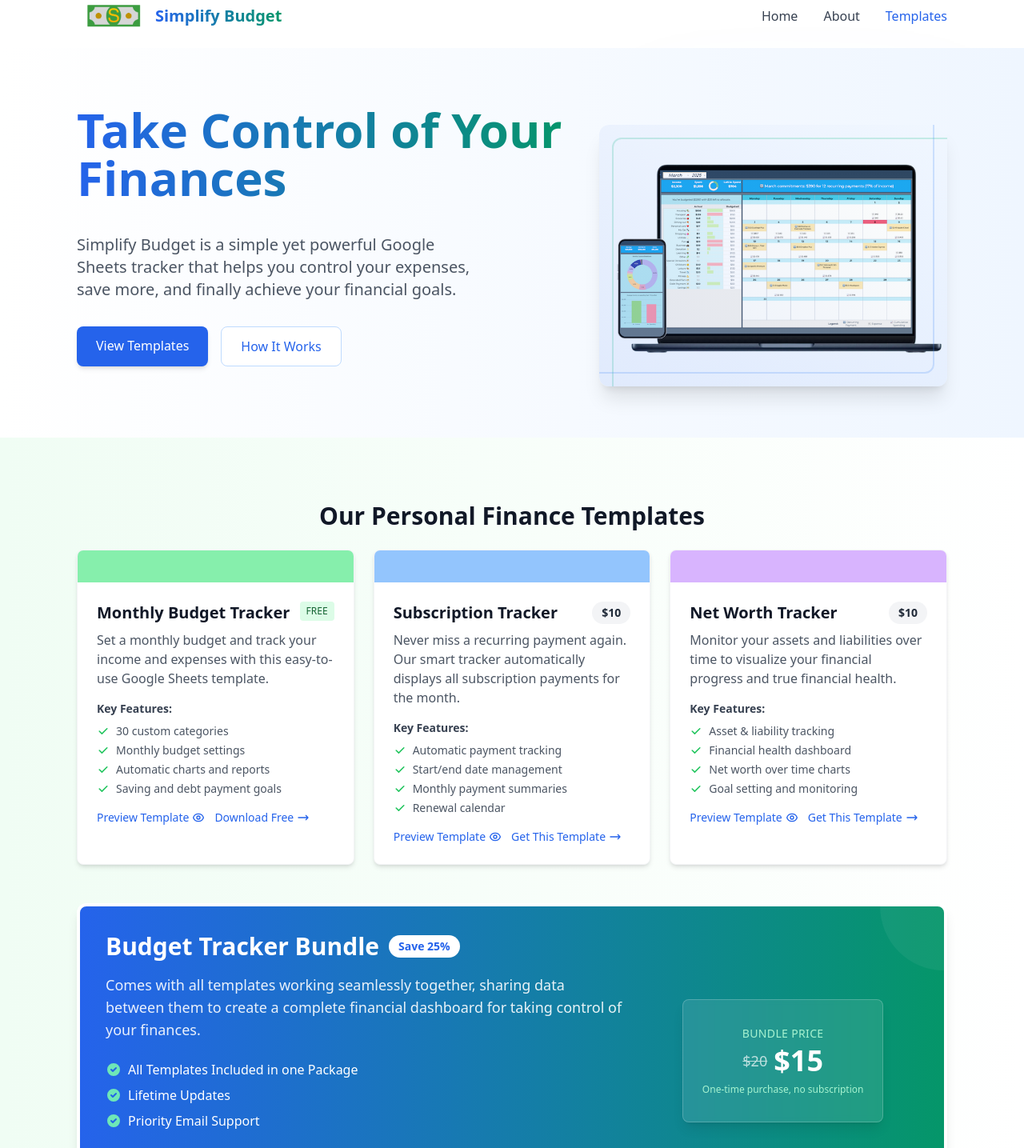
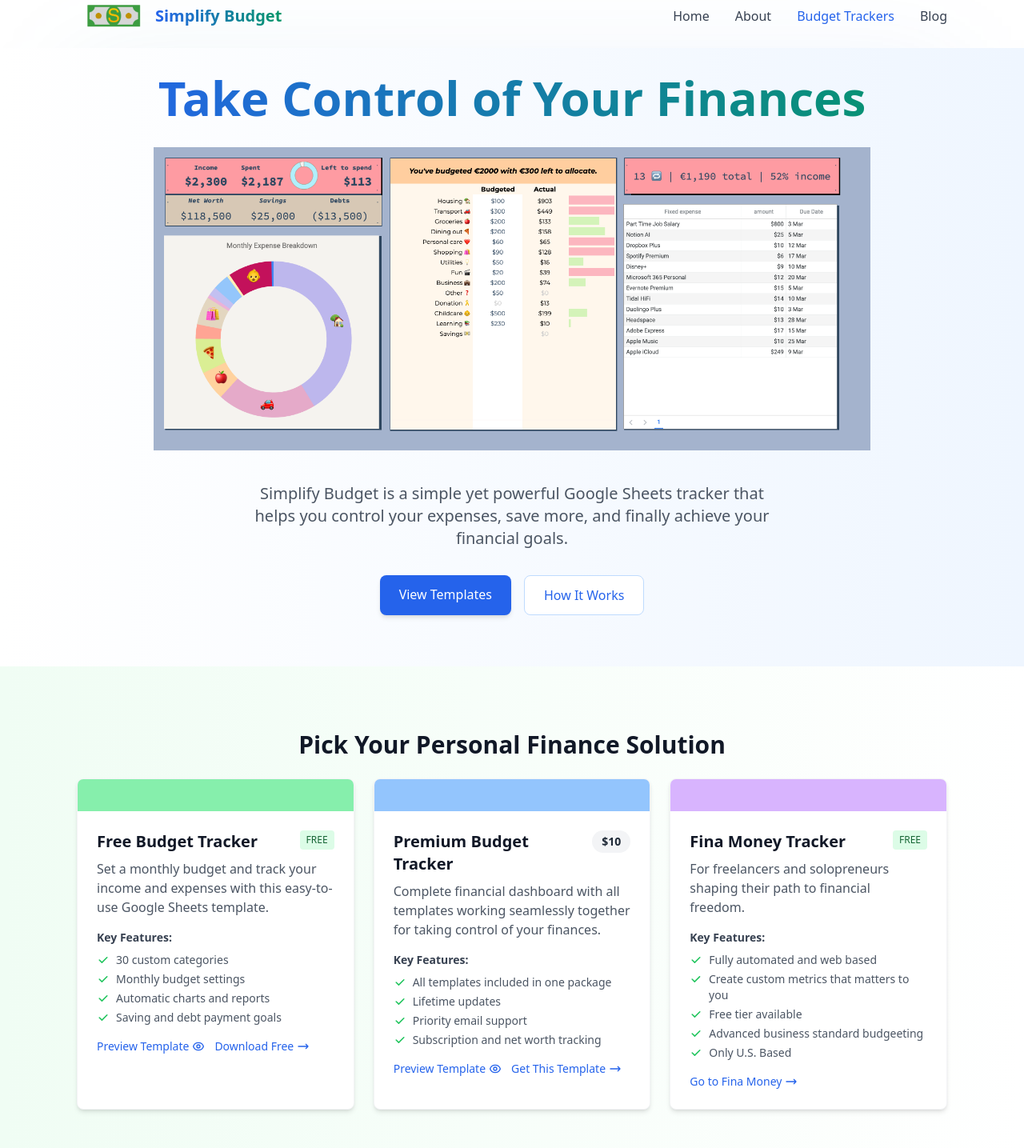
Before and after one commit to serdarsalim/personalfinance, a Next.js app: page / in a window 1280 px wide. Shown: the part 20-1455 px from the top of the page at 80% size. Built offline with nearby package versions, Linux system fonts and the light colour scheme.

Commit message:
added 3 new options to simplifybudget.com

```diff
--- a/src/app/components/Navbar.tsx
+++ b/src/app/components/Navbar.tsx
@@ -62,8 +62,16 @@ export default function Navbar() {
               About
             </Link>
             <Link href="/#templates" className="text-blue-600 hover:text-blue-800 font-medium">
-              Templates
+              Budget Trackers
             </Link>
+            <a
+              href="https://halqa.xyz/pf"
+              className="text-gray-700 hover:text-blue-600 font-medium"
+              target="_blank"
+              rel="noopener noreferrer"
+            >
+              Blog
+            </a>
           </div>
 
           {/* Mobile menu button */}
@@ -97,6 +105,14 @@ export default function Navbar() {
           <Link href="/#templates" className="block px-3 py-2 text-gray-700 hover:text-blue-600 font-medium w-full text-left">
             Templates
           </Link>
+          <a
+            href="https://halqa.xyz/pf"
+            className="block px-3 py-2 text-gray-700 hover:text-blue-600 font-medium w-full text-left"
+            target="_blank"
+            rel="noopener noreferrer"
+          >
+            Blog
+          </a>
           <Link href="/#bundle" className="block px-3 py-2 bg-blue-600 text-white rounded w-full text-left">
             Get Bundle
           </Link>
--- a/src/app/components/sections/HeroSection.tsx
+++ b/src/app/components/sections/HeroSection.tsx
@@ -3,61 +3,60 @@ import ScrollButton from "../ui/ScrollButton";
 
 export default function HeroSection() {
   return (
-    <section className="bg-gradient-to-r from-white to-blue-50 pt-24 pb-16">
+    <section className="bg-gradient-to-r from-white to-blue-50 pt-8 pb-16">
       <div className="max-w-6xl mx-auto px-4 sm:px-6 lg:px-8">
-        <div className="relative flex flex-col md:flex-row items-center">
+        <div className="relative flex flex-col items-center">
           {/* Background pattern - very subtle */}
           <div className="absolute inset-0 -z-10">
             <div className="absolute inset-0 bg-[radial-gradient(#e5e7eb_1px,transparent_1px)] [background-size:16px_16px] opacity-30"></div>
           </div>
 
           {/* Gradient accent */}
-          <div className="absolute -z-10 top-0 right-0 w-full md:w-1/3 h-72 bg-gradient-to-bl from-blue-600/10 to-emerald-600/10 rounded-bl-full filter blur-3xl"></div>
+          <div className="absolute -z-10 top-0 right-0 w-full h-72 bg-gradient-to-bl from-blue-600/10 to-emerald-600/10 rounded-bl-full filter blur-3xl"></div>
 
-          <div className="md:w-3/5 text-center md:text-left mb-10 md:mb-0 md:pr-8 z-10">
-            <h1 className="text-4xl sm:text-5xl md:text-6xl -mt-12 font-bold mb-6 leading-tight bg-clip-text text-transparent bg-gradient-to-r from-blue-600 to-emerald-600">
+          {/* Headline at the top */}
+          <div className="w-full text-center mb-8 z-10">
+            <h1 className="text-4xl sm:text-5xl md:text-6xl font-bold leading-tight bg-clip-text text-transparent bg-gradient-to-r from-blue-600 to-emerald-600">
               Take Control of Your Finances
             </h1>
-            <p className="text-xl text-gray-600 mt-10 mb-8 max-w-lg">
+          </div>
+
+          {/* Hero image - larger and centered */}
+          <div className="w-full max-w-4xl mx-auto mb-10">
+            <div className="relative w-full">
+              <Image
+                src="/hero.png"
+                alt="Simplify Budget financial dashboard"
+                width={1100}
+                height={880}
+                className="w-full h-auto object-cover"
+                priority
+              />
+            </div>
+          </div>
+
+          {/* Subtext and buttons below the image */}
+          <div className="w-full max-w-2xl mx-auto text-center z-10">
+            <p className="text-xl text-gray-600 mb-8">
               Simplify Budget is a simple yet powerful Google Sheets tracker
               that helps you control your expenses, save more, and finally
               achieve your financial goals.
             </p>
-            <div className="flex flex-col sm:flex-row gap-4 md:justify-start justify-center">
-
+            <div className="flex flex-col sm:flex-row gap-4 justify-center">
               <ScrollButton
                 href="#templates"
-                offset={100} // Add appropriate offset value (e.g., 100px)
+                offset={100}
                 className="px-6 py-3 text-white bg-blue-600 rounded-lg shadow-md hover:bg-blue-700 transition-colors text-center font-medium"
               >
                 View Templates
               </ScrollButton>
               <ScrollButton
                 href="#how-it-works"
-                offset={100} // Add appropriate offset value
+                offset={100}
                 className="px-6 py-3 text-blue-600 bg-white border border-blue-200 rounded-lg hover:bg-blue-50 transition-colors text-center font-medium"
               >
                 How It Works
               </ScrollButton>
-            </div>
-          </div>
-
-          {/* Hero image with enhanced styling */}
-          <div className="md:w-2/5 relative">
-            <div className="relative w-full h-full rounded-xl overflow-hidden shadow-xl">
-              <div className="absolute inset-0 bg-gradient-to-tr from-blue-600/10 to-transparent z-10 rounded-xl"></div>
-              <Image
-                src="/hero.png"
-                alt="Simplify Budget financial dashboard"
-                width={500}
-                height={400}
-                className="w-full h-auto object-cover"
-                priority
-              />
-
-              {/* Two subtle accent borders for visual interest */}
-              <div className="absolute -bottom-4 -right-4 w-full h-full border-2 border-emerald-500/20 rounded-xl z-0"></div>
-              <div className="absolute -top-4 -left-4 w-full h-full border-2 border-blue-500/20 rounded-xl z-0"></div>
             </div>
           </div>
         </div>
--- a/src/app/components/sections/TemplateSection.tsx
+++ b/src/app/components/sections/TemplateSection.tsx
@@ -17,11 +17,11 @@ export default function TemplateSection() {
     <section id="templates" className="bg-gradient-to-r from-green-50 to-white py-20 scroll-mt-5">
       <div className="max-w-6xl mx-auto px-4 sm:px-6 lg:px-8">
         <h2 className="text-2xl sm:text-3xl font-bold mb-6 text-center text-gray-900">
-          Our Personal Finance Templates
+          Pick Your Personal Finance Solution
         </h2>
         <div className="grid grid-cols-1 sm:grid-cols-2 lg:grid-cols-3 gap-6 mb-6">
           <TemplateCard
-            title="Monthly Budget Tracker"
+            title="Free Budget Tracker"
             description="Set a monthly budget and track your income and expenses with this easy-to-use Google Sheets template."
             icon=""
             price="FREE"
@@ -33,117 +33,44 @@ export default function TemplateSection() {
               "Automatic charts and reports",
               "Saving and debt payment goals"
             ]}
-            previewLink="https://docs.google.com/spreadsheets/d/1_2Yj5I2-KXI99EnwAIFB6qHcyRG-G0QkWXzplnonwGQ/edit?gid=2061588169#gid=2061588169"
-            downloadLink="https://docs.google.com/spreadsheets/d/1_2Yj5I2-KXI99EnwAIFB6qHcyRG-G0QkWXzplnonwGQ/copy?gid=2061588169#gid=2061588169"
+            previewLink="https://docs.google.com/spreadsheets/d/13gCc_WQ7n5PGhAFeti8K9w2Lr-zoF-Sqa1qS5z6lSe0/edit?gid=2061588169#gid=2061588169"
+            downloadLink="https://docs.google.com/spreadsheets/d/13gCc_WQ7n5PGhAFeti8K9w2Lr-zoF-Sqa1qS5z6lSe0/copy?gid=2061588169#gid=2061588169"
           />
           <TemplateCard
-            title="Subscription Tracker"
-            description="Never miss a recurring payment again. Our smart tracker automatically displays all subscription payments for the month."
+            title="Premium Budget Tracker"
+            description="Complete financial dashboard with all templates working seamlessly together for taking control of your finances."
             icon=""
             price="$10"
             color="bg-blue-300"
             isFree={false}
             features={[
-              "Automatic payment tracking",
-              "Start/end date management",
-              "Monthly payment summaries",
-              "Renewal calendar",
+              "All templates included in one package",
+              "Lifetime updates",
+              "Priority email support",
+              "Subscription and net worth tracking"
             ]}
-            previewLink="https://docs.google.com/spreadsheets/d/1y0MMoneThIIZdbmrr2sas21MOIjqYlqwgh7N-84i_QA/edit?gid=2061588169#gid=2061588169"
-            downloadLink="https://ko-fi.com/s/6441e917de"
+            previewLink="https://docs.google.com/spreadsheets/d/1s2UpZ-fx4L17uVf1ALFpDjmKe-oqHLIPasbsVsAhG1A/edit?gid=2061588169#gid=2061588169"
+            downloadLink="https://ko-fi.com/s/db49a65ceb"
           />
-          <TemplateCard
-            title="Net Worth Tracker"
-            description="Monitor your assets and liabilities over time to visualize your financial progress and true financial health."
+                  <TemplateCard
+            title="Fina Money Tracker"
+            description="For freelancers and solopreneurs shaping their path to financial freedom."
             icon=""
-            price="$10"
+            price="FREE"
             color="bg-purple-300"
-            isFree={false}
+            isFree={true}
             features={[
-              "Asset & liability tracking",
-              "Financial health dashboard",
-              "Net worth over time charts",
-              "Goal setting and monitoring"
+              "Fully automated and web based",
+              "Create custom metrics that matters to you",
+              "Free tier available",
+              "Advanced business standard budgeeting",
+              "Only U.S. Based"
             ]}
-            previewLink="https://docs.google.com/spreadsheets/d/1_XQgRBvtdYrL_Gi8im02SpeFqLXz4rKHfDKEe_enAps/edit?gid=1749557257#gid=1749557257"
-            downloadLink="https://ko-fi.com/s/9e1d1d3633"
+            previewLink={null}
+            downloadLink="https://app.fina.money/doc/z9ZWhOmbr6o4fy?ref=f-pieqez6u"
+            buttonText="Go to Fina Money"
           />
         </div>
-
-       {/* Bundle Highlight - Improved version */}
-<div className="bg-gradient-to-r from-blue-600 to-emerald-600 rounded-xl p-8 text-white shadow-lg scroll-mt-20 relative overflow-hidden mt-12 mb-4 border-4 border-white">
-  {/* Decorative elements */}
-  <div className="absolute top-0 right-0 w-40 h-40 bg-white opacity-5 rounded-full -translate-y-1/2 translate-x-1/2"></div>
-  <div className="absolute bottom-0 left-0 w-32 h-32 bg-white opacity-5 rounded-full translate-y-1/2 -translate-x-1/2"></div>
-
-  <div className="flex flex-col md:flex-row items-center">
-    <div className="md:w-2/3 mb-6 md:mb-0 md:pr-8 relative z-10">
-      {/* Bundle header */}
-      <div className="flex flex-col sm:flex-row sm:items-center mb-4">
-        <h3 className="text-2xl sm:text-3xl font-bold">Budget Tracker Bundle</h3>
-        <span className="bg-white text-blue-600 text-sm font-bold px-3 py-1 rounded-full sm:ml-3 mt-2 sm:mt-0 inline-block sm:inline">Save 25%</span>
-      </div>
-
-      {/* Bundle description */}
-      <p className="text-white/90 mb-6 text-lg">
-      Comes with all templates working seamlessly together, sharing data between them to create a complete financial dashboard for taking control of your finances.
-
-      </p>
-
-      {/* Feature highlights */}
-      <ul className="mb-6 space-y-2">
-        <li className="flex items-center">
-          <svg className="w-5 h-5 mr-2 text-emerald-300" viewBox="0 0 20 20" fill="currentColor">
-            <path fillRule="evenodd" d="M10 18a8 8 0 100-16 8 8 0 000 16zm3.707-9.293a1 1 0 00-1.414-1.414L9 10.586 7.707 9.293a1 1 0 00-1.414 1.414l2 2a1 1 0 001.414 0l4-4z" clipRule="evenodd" />
-          </svg>
-          <span>All Templates Included in one Package</span>
-        </li>
-        <li className="flex items-center">
-          <svg className="w-5 h-5 mr-2 text-emerald-300" viewBox="0 0 20 20" fill="currentColor">
-            <path fillRule="evenodd" d="M10 18a8 8 0 100-16 8 8 0 000 16zm3.707-9.293a1 1 0 00-1.414-1.414L9 10.586 7.707 9.293a1 1 0 00-1.414 1.414l2 2a1 1 0 001.414 0l4-4z" clipRule="evenodd" />
-          </svg>
-          <span>Lifetime Updates</span>
-        </li>
-        <li className="flex items-center">
-          <svg className="w-5 h-5 mr-2 text-emerald-300" viewBox="0 0 20 20" fill="currentColor">
-            <path fillRule="evenodd" d="M10 18a8 8 0 100-16 8 8 0 000 16zm3.707-9.293a1 1 0 00-1.414-1.414L9 10.586 7.707 9.293a1 1 0 00-1.414 1.414l2 2a1 1 0 001.414 0l4-4z" clipRule="evenodd" />
-          </svg>
-          <span>Priority Email Support</span>
-        </li>
-      </ul>
-
-      {/* CTA buttons */}
-      <div className="flex flex-wrap gap-3">
-        <a
-          href="https://docs.google.com/spreadsheets/d/1EKIcdA8H20eUWCwS9zOtuCwGEqgiX_USIDIkKSHjp64/edit?gid=2061588169#gid=2061588169"
-          className="inline-block rounded-md bg-white text-blue-600 px-6 py-3 font-medium transition-colors hover:bg-gray-100"
-          onClick={() => trackTemplateInteraction('preview', 'bundle')}
-        >
-          Preview Bundle
-        </a>
-        <a
-          href="https://ko-fi.com/s/db49a65ceb"
-          className="inline-block rounded-md bg-emerald-500 text-white px-6 py-3 font-medium transition-colors hover:bg-emerald-600 shadow-lg border border-emerald-400"
-          onClick={() => trackTemplateInteraction('purchase', 'bundle')}
-        >
-          Get Premium Bundle
-        </a>
-      </div>
-    </div>
-
-    {/* Price display */}
-    <div className="md:w-1/3 flex justify-center items-center">
-      <div className="text-center bg-white/10 backdrop-blur-sm px-6 py-8 rounded-lg border border-white/20 shadow-lg">
-        <div className="text-sm uppercase tracking-wide mb-1 text-emerald-200">Bundle Price</div>
-        <div className="flex items-center justify-center gap-2">
-          <span className="text-lg line-through opacity-70">$20</span>
-          <span className="text-4xl font-bold">$15</span>
-        </div>
-        <div className="text-xs mt-2 text-emerald-200">One-time purchase, no subscription</div>
-      </div>
-    </div>
-  </div>
-</div>
       </div>
     </section>
   );
--- a/src/app/components/templateCard.tsx
+++ b/src/app/components/templateCard.tsx
@@ -10,8 +10,9 @@ interface TemplateCardProps {
   isFree?: boolean;
   features?: string[];
   price: string;
-  previewLink?: string;
+  previewLink?: string | null;
   downloadLink?: string;
+   buttonText?: string;
 }
 
 export default function TemplateCard({
@@ -23,7 +24,8 @@ export default function TemplateCard({
   features = [],
   price,
   previewLink = "#preview-section",
-  downloadLink = "#"
+  downloadLink = "#",
+    buttonText
 }: TemplateCardProps) {
 
   // Function to track preview events
@@ -97,6 +99,7 @@ export default function TemplateCard({
         )}
 
                <div className="flex space-x-3">
+          {previewLink !== null && (
             <a
               href={previewLink}
               className="text-blue-600 font-medium hover:underline text-sm flex items-center"
@@ -114,14 +117,15 @@ export default function TemplateCard({
                 <path strokeLinecap="round" strokeLinejoin="round" strokeWidth="2" d="M2.458 12C3.732 7.943 7.523 5 12 5c4.478 0 8.268 2.943 9.542 7-1.274 4.057-5.064 7-9.542 7-4.477 0-8.268-2.943-9.542-7z"></path>
               </svg>
             </a>
+          )}
           <a
             href={downloadLink}
             className="text-blue-600 font-medium hover:underline text-sm flex items-center"
             target="_blank"
             rel="noopener noreferrer"
-            onClick={trackDownload} // Add the tracking function here
+            onClick={trackDownload}
           >
-            {isFree ? "Download Free" : "Get This Template"}
+            {buttonText || (isFree ? "Download Free" : "Get This Template")}
             <svg className="w-4 h-4 ml-1" fill="none" stroke="currentColor" viewBox="0 0 24 24" xmlns="http://www.w3.org/2000/svg">
               <path strokeLinecap="round" strokeLinejoin="round" strokeWidth="2" d="M17 8l4 4m0 0l-4 4m4-4H3"></path>
             </svg>
```
Also changed, not shown: public/hero.png, 1 other file (tests, documents, lock files or other folders). Lines whose indentation alone changed are shown as unchanged.
